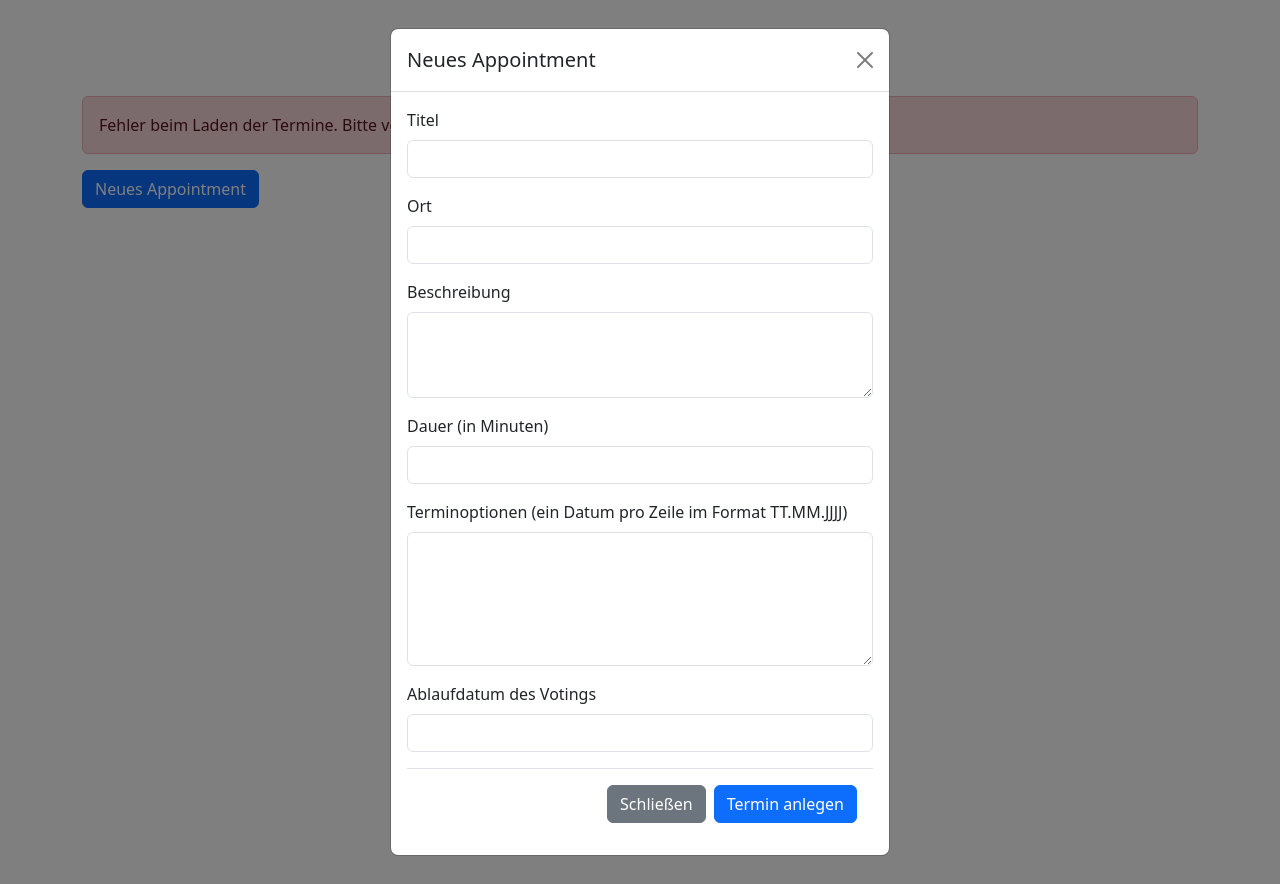
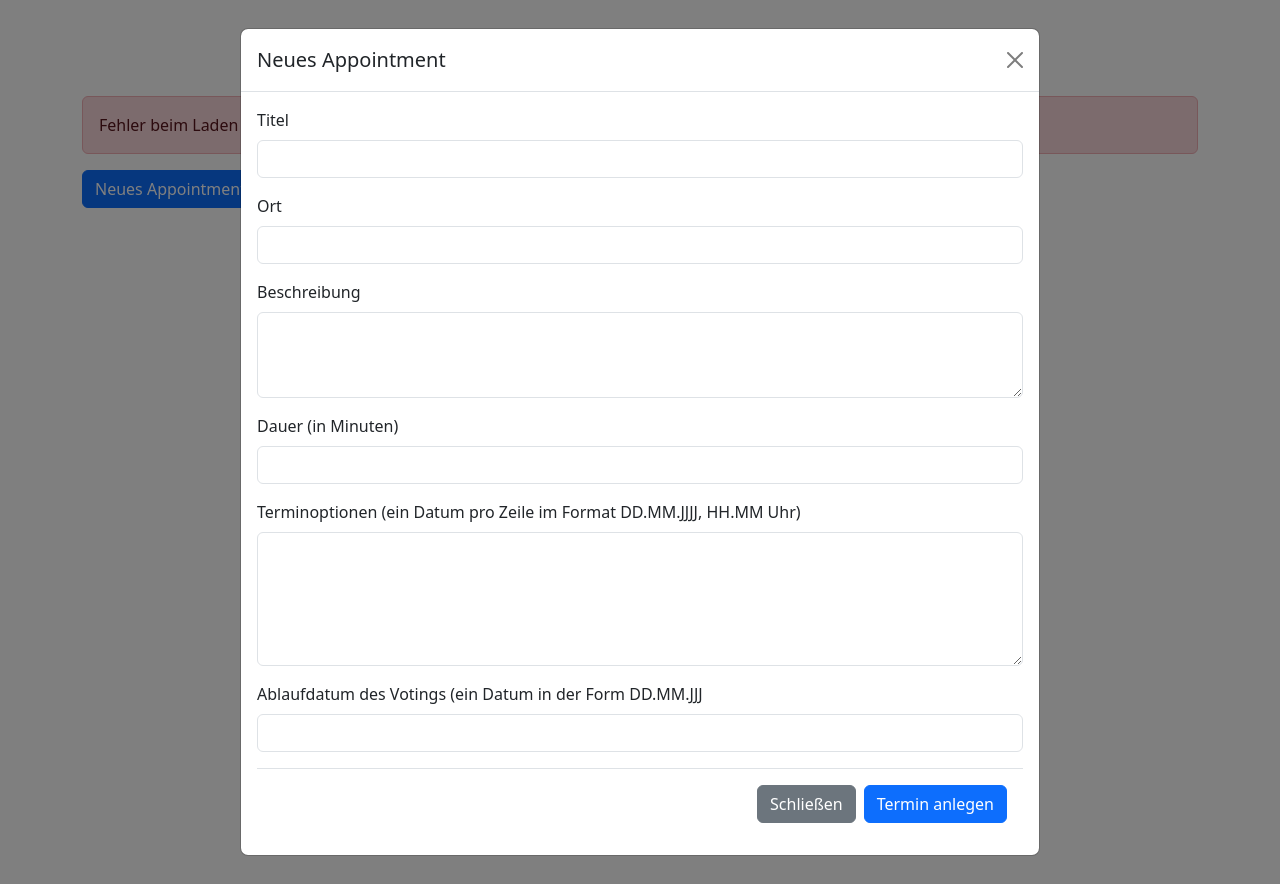
Before and after one commit to magnusgoeppel/Appointment-Finder, a PHP site: page / in a window 1280 px wide, after a click on "Neues Appointment". Run offline with PHP 8.4, Linux system fonts and the light colour scheme.

Commit message:
3) fertig

```diff
--- a/frontend/css/myStyle.css
+++ b/frontend/css/myStyle.css
@@ -3,3 +3,8 @@
     width: 20%;
     height: 20%;
 }
+
+.shift-left
+{
+    text-indent: -40px;
+}
--- a/frontend/index.html
+++ b/frontend/index.html
@@ -24,7 +24,7 @@
 
         <!-- Modal -->
         <div class="modal fade" id="newAppointmentModal" tabindex="-1" aria-labelledby="newAppointmentModalLabel" aria-hidden="true">
-            <div class="modal-dialog">
+            <div class="modal-dialog modal-lg">
                 <div class="modal-content">
                     <div class="modal-header">
                         <h5 class="modal-title" id="newAppointmentModalLabel">Neues Appointment</h5>
@@ -49,11 +49,11 @@
                                 <input type="number" class="form-control" id="duration" name="duration" min="1" required>
                             </div>
                             <div class="mb-3">
-                                <label for="selectable_dates" class="form-label">Terminoptionen (ein Datum pro Zeile im Format TT.MM.JJJJ)</label>
+                                <label for="selectable_dates" class="form-label">Terminoptionen (ein Datum pro Zeile im Format DD.MM.JJJJ, HH.MM Uhr)</label>
                                 <textarea class="form-control" id="selectable_dates" name="selectable_dates" rows="5" required></textarea>
                             </div>
                             <div class="mb-3">
-                                <label for="expiry_date" class="form-label">Ablaufdatum des Votings</label>
+                                <label for="expiry_date" class="form-label">Ablaufdatum des Votings (ein Datum in der Form DD.MM.JJJ</label>
                                 <input type="text" class="form-control" id="expiry_date" name="location" required>
                             </div>
                             <div class="modal-footer">
--- a/frontend/js/script.js
+++ b/frontend/js/script.js
@@ -21,7 +21,7 @@
     });
 }
 function displayAppointments(appointments) {
-    var output = "<table class=\"table table-striped\">\n            <thead>\n                <tr>\n                    <th>Details</th>\n                    <th>ID</th>\n                    <th>Titel</th>\n                    <th>Ort</th>\n                    <th>Ablaufdatum des Votings</th>\n                    <th>Status</th>\n                </tr>\n            </thead>\n    <tbody>";
+    var output = "<table class=\"table table-striped\">\n            <thead>\n                <tr>\n                    <th>Details</th>\n                    <th>Titel</th>\n                    <th Ort</th>\n                    <th class=\"shift-left\">Ablaufdatum des Votings</th>\n                    <th>Status</th>\n                </tr>\n            </thead>\n    <tbody>";
     for (var _i = 0, appointments_1 = appointments; _i < appointments_1.length; _i++) {
         var appointment = appointments_1[_i];
         var status_1 = "Offen";
@@ -30,7 +30,7 @@
         if (currentDate > expiryDate) {
             status_1 = "Abgelaufen";
         }
-        output += "\n            <tr class=\"appointment-row\" data-appointment-id=\"".concat(appointment.id, "\">\n                <td><img class=\"toggle-details\" data-appointment-id=\"").concat(appointment.id, "\" src=\"img/expand.png\" alt=\"Toggle details\"></td>\n                <td>").concat(appointment.id, "</td>\n                <td>").concat(appointment.title, "</td>\n                <td>").concat(appointment.location, "</td>\n                <td>").concat(appointment.expiry_date, "</td>\n                <td>").concat(status_1, "</td>\n            </tr>\n            <tr class=\"details-row\" data-appointment-id=\"").concat(appointment.id, "\" style=\"display: none;\">\n                <td colspan=\"7\">\n                    <div class=\"appointment-details\"></div>\n                </td>\n            </tr>\n        ");
+        output += "\n            <tr class=\"appointment-row\" data-appointment-id=\"".concat(appointment.id, "\">\n                <td><img class=\"toggle-details\" data-appointment-id=\"").concat(appointment.id, "\" src=\"img/expand.png\" alt=\"Toggle details\"></td>\n                <td>").concat(appointment.title, "</td>\n                <td>").concat(appointment.location, "</td>\n                <td>").concat(appointment.expiry_date, "</td>\n                <td>").concat(status_1, "</td>\n            </tr>\n            <tr class=\"details-row\" data-appointment-id=\"").concat(appointment.id, "\" style=\"display: none;\">\n                <td colspan=\"7\">\n                    <div class=\"appointment-details\"></div>\n                </td>\n            </tr>\n        ");
     }
     output += "</tbody>" +
         "</table>";
@@ -191,7 +191,8 @@
             console.log(result);
         },
         error: function (xhr, status, error) {
-            console.error("Error:", error);
+            console.error("Error:", error, "Status:", status, "xhr:", xhr);
+            console.log("Raw response:", xhr.responseText);
         },
     });
 }
```
Also changed, not shown: backend/db/dataHandler.php (+10 -8 lines), frontend/js/script.ts (+4 -5 lines).
